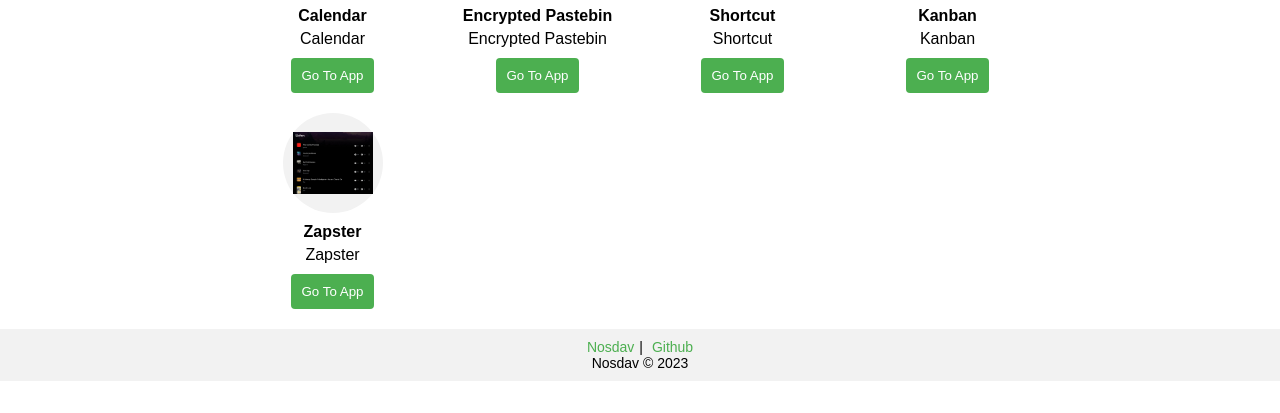
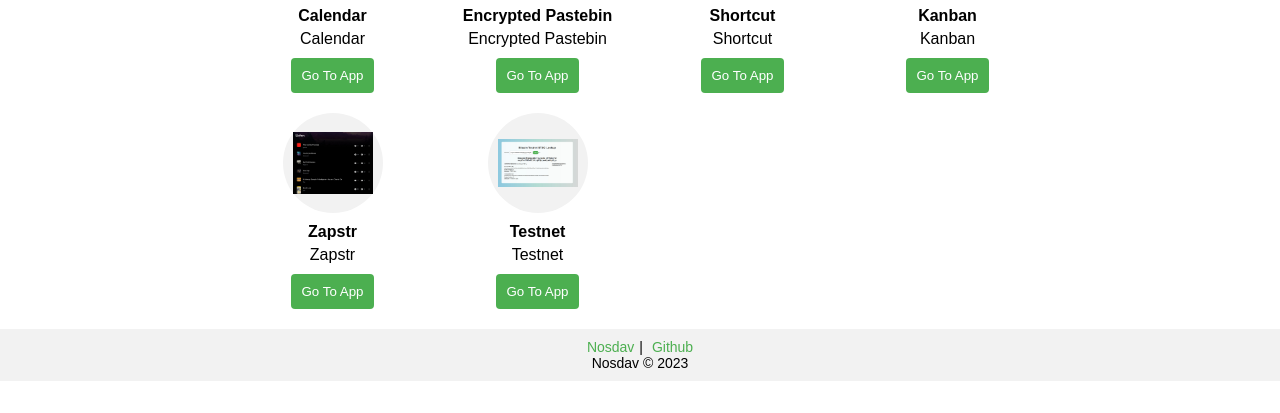
Before and after one commit to nosdav/apps, a website: page index.html in a window 1280 px wide. Shown: the part 387-800 px from the top of the page. Drawn offline with Linux system fonts and the light colour scheme.

Commit message:
add testnet app

```diff
--- a/index.html
+++ b/index.html
@@ -181,11 +181,19 @@
           <div class="app-icon">
             <img src="./images/zapster.jpg" alt="App icon" />
           </div>
-          <div class="app-name">Zapster</div>
-          <div class="app-description">Zapster</div>
+          <div class="app-name">Zapstr</div>
+          <div class="app-description">Zapstr</div>
           <a href="https://zapstr.live/"
             ><button class="app-link">Go To App</button></a
           >
+        </div>
+        <div class="app">
+          <div class="app-icon">
+            <img src="./images/testnet.jpg" alt="App icon" />
+          </div>
+          <div class="app-name">Testnet</div>
+          <div class="app-description">Testnet</div>
+          <a href="/testnet/"><button class="app-link">Go To App</button></a>
         </div>
       </div>
     </div>
```
Also changed, not shown: images/testnet.jpg (added).
